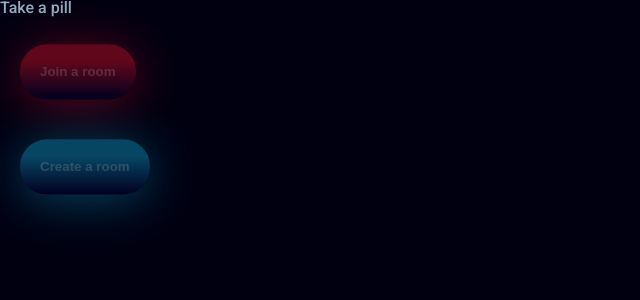
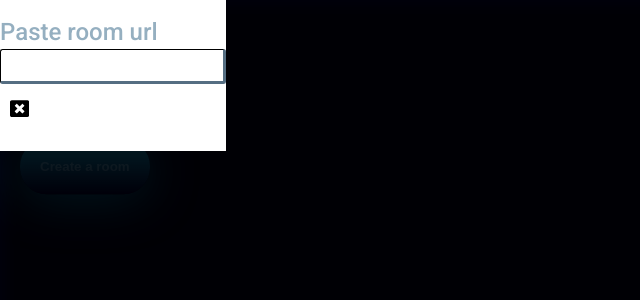
Before and after one commit to curefatih/px, a React (Create React App) app in the folder px-web/: page / in a window 1280 px wide. Both pictures are taken after a click on the button "Join a room". Shown: the top 300 px of the page, without its empty margins (0-640 px from the left). Built offline with nearby package versions, Linux system fonts and the light colour scheme.

Commit message:
some home changes

```diff
--- a/px-web/src/views/Home/Home.js
+++ b/px-web/src/views/Home/Home.js
@@ -1,12 +1,17 @@
 import React from 'react';
+import "./Home.scss";
 import PropTypes from 'prop-types';
 
-
-import "./Home.scss";
 import { CreateRoom } from '../../services/Data';
 import { useState } from 'react';
 import AuthService from '../../services/Auth';
 import { useHistory } from 'react-router-dom';
+import Input from '../../components/Input/Input';
+import Button from '../../components/Button/Button';
+
+import {
+  FaWindowClose
+} from "react-icons/fa";
 
 const Home = ({ createRoom }) => {
   let history = useHistory();
@@ -18,23 +23,22 @@ const Home = ({ createRoom }) => {
 
   const [createRoomModal, setCreateRoomModal] = useState({
     display: false,
+    disabled: false,
+    password: "",
+    passwordRequired: true
+  })
+
+  const [joinRoomModal, setJoinRoomModal] = useState({
+    display: false,
+    disabled: false,
     password: ""
   })
-
-  const handleNewRoomClicked = () => {
-
-    setCreateRoomModal({
-      ...createRoomModal,
-      display: true
-    })
-
-  }
 
   const handleCreateRoomForm = (event) => {
     event.preventDefault();
     console.log("PASSWORD: ", createRoomModal.password);
 
-    createRoom(createRoomModal.password)
+    createRoom(createRoomModal.password, createRoomModal.passwordRequired)
       .then(res => {
         if (res.authToken && res.roomID) {
           AuthService.setToken(res.authToken)
@@ -48,6 +52,10 @@ const Home = ({ createRoom }) => {
       })
   }
 
+  const handleJoinRoomSubmit = (event) => {
+    event.preventDefault();
+  }
+
   return (
     <>
       <div className="home wrap xl-flexbox xl-middle xl-center">
@@ -57,16 +65,25 @@ const Home = ({ createRoom }) => {
             <div className="col xl-1-1 xl-center grey">Take a pill</div>
             <div className="col xl-1-2 xl-right btn-wrap">
 
-              <button className="btn btn-red">
-                Join a room
-      </button>
+              <button
+                className="btn btn-red"
+                onClick={() =>
+                  setJoinRoomModal({
+                    ...joinRoomModal,
+                    display: true
+                  })
+                }>Join a room</button>
 
             </div>
             <div className="col xl-1-2 xl-left btn-wrap">
 
               <button
                 className="btn btn-blue"
-                onClick={() => handleNewRoomClicked()}
+                onClick={() => setCreateRoomModal({
+                  ...createRoomModal,
+                  display: true
+                })
+                }
               >Create a room</button>
 
             </div>
@@ -75,30 +92,85 @@ const Home = ({ createRoom }) => {
 
       </div>
 
-      <div className="create-room_modal" style={{display: createRoomModal.display ? "block" : "none"}}>
+      <div className="join-room_modal" style={{ display: joinRoomModal.display ? "block" : "none" }}>
+        <div className="blur-background"></div>
+        <div className="form_wrapper wrap xl-flexbox xl-middle xl-center">
+          <div className="col xl-1-2">
+
+            <div className="col xl-1-1">
+              <form onSubmit={(e) => handleJoinRoomSubmit(e)}>
+                <div className="wrap join-room_form xl-flexbox xl-middle">
+                  <div className="col xl-11-12  xl-right">
+                    <h5 className="grey">Paste room url</h5>
+                  </div>
+                  <div className="col xl-11-12">
+                    <Input type="text">
+
+                    </Input>
+                  </div>
+                  <div className="col xl-1-12 xl-right" style={{ padding: "10px" }}>
+                    <FaWindowClose
+                      size="1.2em"
+                      style={{ cursor: "pointer" }}
+                      onClick={() => setJoinRoomModal({ ...joinRoomModal, display: false })}
+                    />
+                  </div>
+                </div>
+              </form>
+            </div>
+
+
+          </div>
+        </div>
+      </div>
+
+      <div className="create-room_modal" style={{ display: createRoomModal.display ? "block" : "none" }}>
         <div className="wrap xl-flexbox xl-middle xl-center">
           <div className="col xl-1-2">
-            <form onSubmit={(e) => handleCreateRoomForm(e)}>
-              <div className="wrap">
+
+            <div className="col xl-1-1 xl-right" style={{ padding: "10px" }}>
+              <FaWindowClose
+                size="1.2em"
+                style={{ cursor: "pointer" }}
+                onClick={() => setCreateRoomModal({ ...createRoomModal, display: false })}
+              />
+            </div>
+
+            <form
+              className="create-room-form"
+              onSubmit={(e) => handleCreateRoomForm(e)}>
+              <div className="wrap xl-flexbox xl-middle xl-right">
                 <div className="col xl-1-1">
                   <label htmlFor="roomPass">Room Password</label>
                 </div>
                 <div className="col xl-1-1">
-                  <input
+                  <Input
                     type="text"
                     id="roomPass"
                     autoComplete="off"
+                    color="green"
                     onChange={(e) =>
                       setCreateRoomModal({
                         ...createRoomModal,
                         password: e.target.value
-                      })} />
+                      })}
+                    disabled={createRoomModal.disabled} />
+
                 </div>
                 <div className="col xl-1-1">
-                  <input type="checkbox" name="passless" id="" /> continue w/o password
+                  <Input
+                    type="checkbox"
+                    onChange={(e) => {
+
+                      console.log(createRoomModal);
+                      setCreateRoomModal({ ...createRoomModal, disabled: e.target.checked, passwordRequired: !e.target.checked })
+                    }}
+                  />continue w/o password
                 </div>
                 <div className="col xl-1-1">
-                  <button type="submit">OK</button>
+                  <Button
+                    type="submit"
+                    color="grey">OK</Button>
                 </div>
               </div>
 
--- a/px-web/src/views/Home/Home.scss
+++ b/px-web/src/views/Home/Home.scss
@@ -1,4 +1,5 @@
 @import "../../statics/scss/animations.scss";
+@import "../../statics/scss/colors.scss";
 
 .home {
   color: #fff;
@@ -18,9 +19,6 @@
       opacity: 0.8;
       animation: MoveUpDown 3s ease-in-out infinite;
       transition: 0.2s ease all;
-      // position: absolute;
-      // left: 0;
-      // bottom: 0;
 
       &:hover {
         opacity: 1;
@@ -55,11 +53,60 @@
   top: 0;
   height: 100vh;
   width: 100vw;
+
   > .wrap {
     height: 100%;
     > .col {
       height: 400px;
-      background-color: transparentize($color: #fff, $amount: 0.1);
+      background-color: transparentize($color: #fff, $amount: 0);
+      border-radius: 0.2em;
+      box-shadow: 5px 5px 0 $grey inset, -5px -5px 0 grayscale($color: $grey) inset;
+
+      .create-room-form {
+        height: 100%;
+        padding: 20px;
+        > .wrap {
+          height: 100%;
+
+          > .col {
+            margin-bottom: 10px;
+            padding-bottom: 10px;
+            border-bottom: 1px solid transparentize($color: $default, $amount: 0.8);
+            input:not([type="checkbox"]) {
+              width: 100%;
+            }
+          }
+        }
+      }
     }
   }
 }
+
+.join-room_modal {
+  position: absolute;
+  left: 0;
+  top: 0;
+  height: 100vh;
+  width: 100vw;
+  .blur-background {
+    position: absolute;
+    top: 0;
+    left: 0;
+    height: 100%;
+    width: 100%;
+    background-color: #000;
+    filter: blur(10px);
+    opacity: 0.7;
+  }
+  .form_wrapper {
+    position: absolute;
+    background-color: #fff;
+
+    .join-room_form {
+      padding: 20px 0;
+      input {
+        width: 100%;
+      }
+    }
+  }
+}
```
